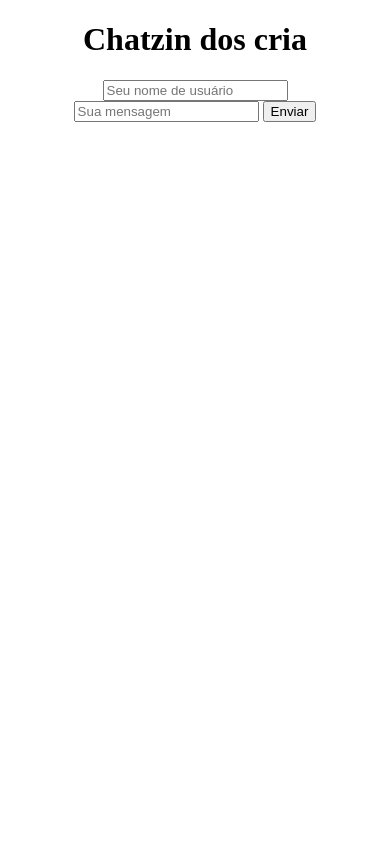
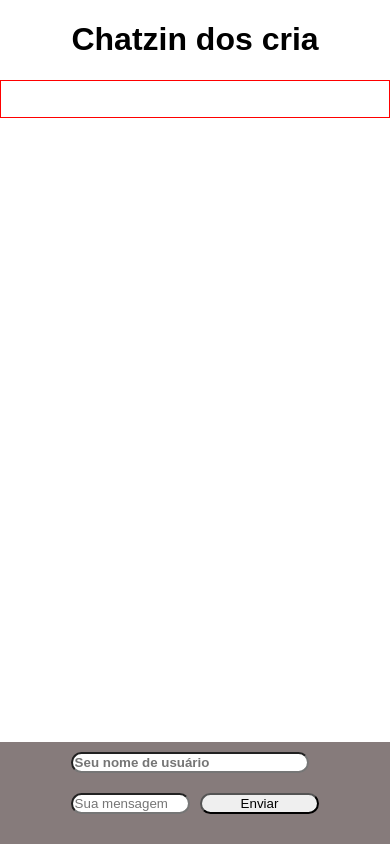
Before and after one commit to OneVic200/Projeto-chat, a website: page public/index.html in a window 390 px wide. Drawn offline with nearby package versions, Linux system fonts and the light colour scheme; no server answers.

Commit message:
Update index.html

```diff
--- a/public/index.html
+++ b/public/index.html
@@ -4,7 +4,6 @@
 <head>
   <title>Bate-papo Node.js e Socket.IO</title>
   <meta name="viewport" content="width=device-width, initial-scale=1.0">
-  <link rel="stylesheet" href="/public/style.css">
 </head>
 
 <body align="center">
@@ -50,6 +49,94 @@
       messages.appendChild(li);
     });
   </script>
+
+  <style>
+    /* Estilos básicos */
+    body {
+      font-family: Arial, sans-serif;
+      margin: 0;
+      padding: 0;
+    }
+
+    .chat-container {
+      padding: 20px;
+      position: relative;
+    }
+
+    /* Estilos das mensagens */
+    li {
+      display: flex;
+      justify-content: space-between;
+      margin-bottom: 5px;
+      background-color: #ebdede;
+      border-radius: 10px;
+      padding: 10px;
+      margin-bottom: 10px;
+    }
+
+    #name {
+      font-weight: bold;
+    }
+
+    .timestamp {
+      color: #888;
+    }
+
+    .message-content p {
+      margin: 0;
+    }
+
+    /* Estilos adicionais, como barra de rolagem */
+    .chat-container {
+      overflow-y: auto;
+      max-height: 500px;
+      border: 1px solid red;
+    }
+
+
+    /* Estilos responsivos */
+    @media screen and (max-width: 600px) {
+      .chat-container {
+        padding: 10px;
+      }
+      #name,
+      #message,
+      button {
+        width: 100%;
+        margin-bottom: 10px;
+      }
+    }
+
+    /* Estilos para o campo de input fixo */
+    .input-container {
+      position: fixed;
+      bottom: 0;
+      left: 0;
+      right: 0;
+      background-color: #867b7b;
+      padding: 10px;
+      display: flex;
+      flex-direction: column;
+      align-items: center;
+    }
+
+    .input-container .input-group {
+      display: flex;
+      align-items: center;
+      margin-bottom: 10px;
+    }
+
+    .input-container input {
+      margin-right: 10px;
+      flex-grow: 1;
+      min-width: 0;
+      border-radius: 20px;
+    }
+
+    button{
+      border-radius: 20px;
+    }
+  </style>
 </body>
 
 </html>
```
